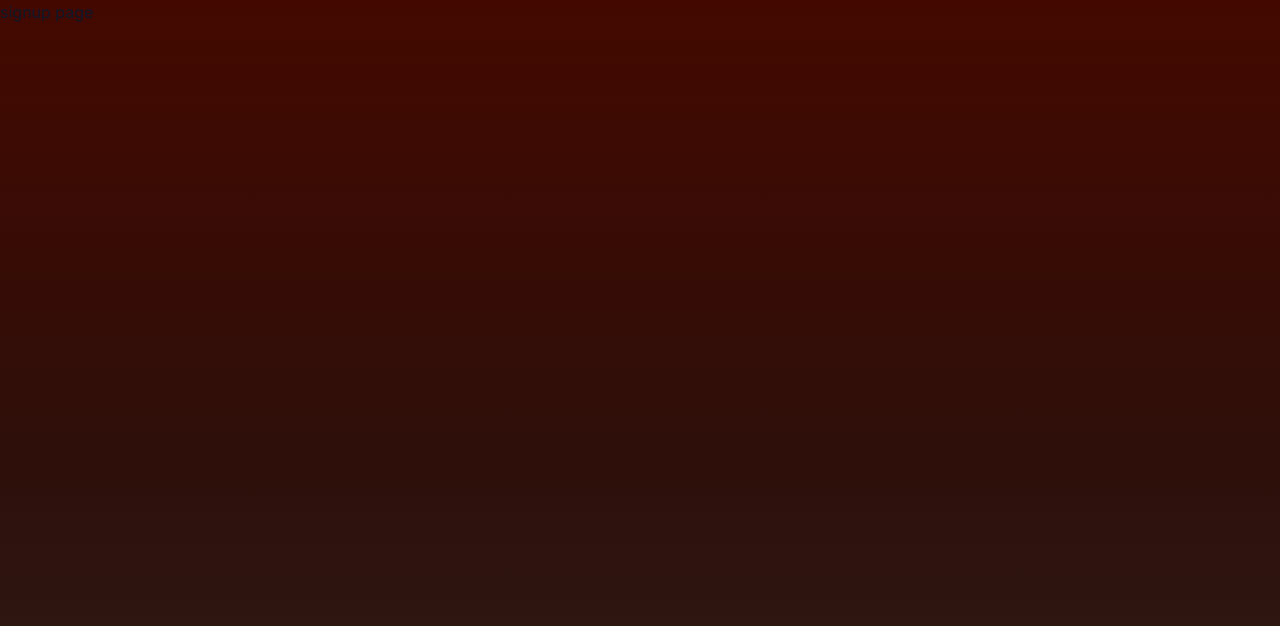
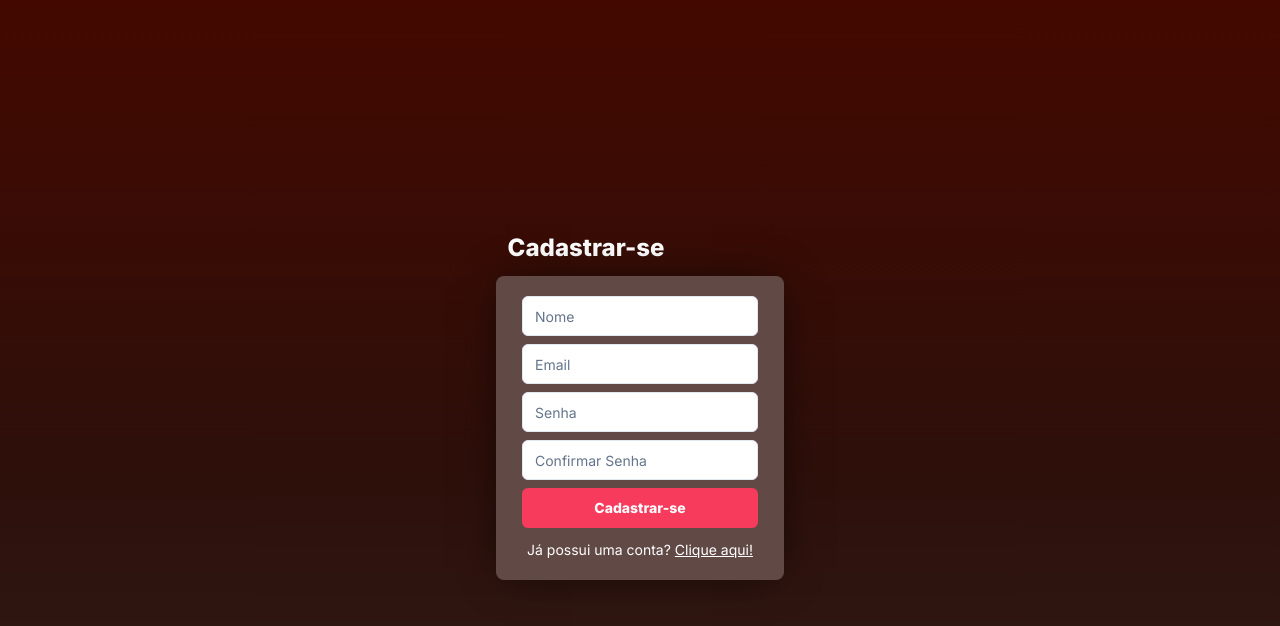
Before and after one commit to event-squad/front, a Next.js app: page /auth/signup in a window 1280 px wide. Shown: the top 626 px of the page. Built offline with nearby package versions, Linux system fonts and the light colour scheme.

Commit message:
feat: signup page

```diff
--- a/package.json
+++ b/package.json
@@ -11,6 +11,7 @@
   "dependencies": {
     "@emotion/react": "^11.11.0",
     "@emotion/styled": "^11.11.0",
+    "@radix-ui/react-checkbox": "^1.0.4",
     "@radix-ui/react-slot": "^1.0.2",
     "@types/node": "20.2.3",
     "@types/react": "18.2.7",
@@ -25,6 +26,7 @@
     "postcss": "8.4.23",
     "react": "18.2.0",
     "react-dom": "18.2.0",
+    "react-toastify": "^9.1.3",
     "tailwind": "^4.0.0",
     "tailwind-merge": "^1.12.0",
     "tailwindcss": "3.3.2",
--- a/src/app/(pages)/auth/signin/login.tsx
+++ b/src/app/(pages)/auth/signin/login.tsx
@@ -20,7 +20,7 @@ export default function Login({
     <div
       className="flex items-center flex-col
       bg-[#614946] rounded-lg border-solid
-      w-72 h-auto p-5"
+      w-72 h-auto p-5 shadow-perso"
     >
       <form onSubmit={(e) => handleSubmit(e)}>
         <Input
--- a/src/app/(pages)/auth/signup/page.tsx
+++ b/src/app/(pages)/auth/signup/page.tsx
@@ -1,9 +1,64 @@
+"use client";
+
+import Auth from "@/app/api/login";
+import SignUp from "./signup";
+import { useState } from "react";
+import { Alert, AlertDescription, AlertTitle } from "@/app/components/ui/alert";
+import { Terminal } from "lucide-react";
+
 const Page = () => {
- return(
-  <>
-   <h1>signup page</h1>
-  </>
- )
-}
+  const [disabled, setDisabled] = useState(true);
+  const [alert, setAlert] = useState(false);
+
+  if (alert) {
+    setTimeout(() => {
+      setAlert(false);
+    }, 3000);
+  }
+
+  const handleSubmit = async (e: any) => {
+    e.preventDefault();
+
+    if (e.target.password.value !== e.target.confirmPassword.value) {
+      setAlert(true);
+      e.target.password.value = "";
+      e.target.confirmPassword.value = "";
+      return;
+    }
+
+    const user = {
+      name: e.target.nome.value,
+      email: e.target.email.value,
+      password: e.target.password.value,
+    };
+  };
+
+  const handlePasswordType = () => {
+    setDisabled(!disabled);
+  };
+
+  return (
+    <div className="flex flex-col justify-center items-center h-screen w-screen">
+      <h1 className="font-extrabold text-white m-3 text-2xl -ml-24">
+        Cadastrar-se
+      </h1>
+
+      <Alert
+        className={`transition-all ${
+          alert ? "top-0 animate-slide-down" : "-top-96  animate-slide-up"
+        } delay-0 animate-bounce absolute bg-[#614946] text-white border-none right-0 m-6 w-auto h-auto fade-out-5`}
+      >
+        <Terminal />
+        <AlertTitle>Senhas não coincidem!</AlertTitle>
+        <AlertDescription>Verifique suas senhas.</AlertDescription>
+      </Alert>
+      <SignUp
+        handleSubmit={handleSubmit}
+        disabled={disabled}
+        handlePasswordType={handlePasswordType}
+      />
+    </div>
+  );
+};
 
 export default Page;
--- /dev/null
+++ b/src/app/(pages)/auth/signup/signup.tsx
@@ -0,0 +1,63 @@
+type Props = {
+  handleSubmit: (e: FormEvent<HTMLFormElement>) => void;
+  disabled: boolean;
+  handlePasswordType: () => void;
+};
+
+import Link from "next/link";
+import { Button } from "@/app/components/ui/button";
+import { Input } from "@/app/components/ui/input";
+import { FormEvent } from "react";
+
+export default function SignUp({ handleSubmit, disabled }: Props) {
+  return (
+    <div
+      className="flex items-center flex-col
+      bg-[#614946] rounded-lg border-solid
+      w-72 h-auto p-5 shadow-perso"
+    >
+      <form onSubmit={(e) => handleSubmit(e)}>
+        <Input
+          required
+          id="nome"
+          placeholder="Nome"
+          type="text"
+          className="bg-white text-black mb-2"
+        />
+        <Input
+          required
+          id="email"
+          placeholder="Email"
+          type="email"
+          className="bg-white text-black mb-2"
+        />
+        <Input
+          required
+          id="password"
+          type="password"
+          placeholder="Senha"
+          className="bg-white text-black mb-2"
+        />
+        <Input
+          required
+          id="confirmPassword"
+          type="password"
+          placeholder="Confirmar Senha"
+          className="bg-white text-black mb-2"
+        />
+        <Button
+          type="submit"
+          className="bg-[#F73B5D] w-full font-extrabold hover:bg-red-500"
+        >
+          Cadastrar-se
+        </Button>
+      </form>
+      <p className="text-white text-sm mt-3">
+        Já possui uma conta?{" "}
+        <Link href="/auth/signin" className="text-white text-sm mt-3 underline">
+          Clique aqui!
+        </Link>
+      </p>
+    </div>
+  );
+}
--- /dev/null
+++ b/src/app/components/ui/alert.tsx
@@ -0,0 +1,55 @@
+import * as React from "react";
+import { cva, type VariantProps } from "class-variance-authority";
+import { cn } from "@/app/lib/utils";
+
+const alertVariants = cva("relative w-full rounded-lg border p-4", {
+  variants: {
+    variant: {
+      default: "bg-background text-foreground",
+      destructive:
+        "text-destructive border-destructive/50 dark:border-destructive text-destructive",
+    },
+  },
+  defaultVariants: {
+    variant: "default",
+  },
+});
+
+const Alert = React.forwardRef<
+  HTMLDivElement,
+  React.HTMLAttributes<HTMLDivElement> & VariantProps<typeof alertVariants>
+>(({ className, variant, ...props }, ref) => (
+  <div
+    ref={ref}
+    role="alert"
+    className={cn(alertVariants({ variant }), className)}
+    {...props}
+  />
+));
+Alert.displayName = "Alert";
+
+const AlertTitle = React.forwardRef<
+  HTMLParagraphElement,
+  React.HTMLAttributes<HTMLHeadingElement>
+>(({ className, ...props }, ref) => (
+  <h5
+    ref={ref}
+    className={cn("mb-1 font-medium leading-none tracking-tight", className)}
+    {...props}
+  />
+));
+AlertTitle.displayName = "AlertTitle";
+
+const AlertDescription = React.forwardRef<
+  HTMLParagraphElement,
+  React.HTMLAttributes<HTMLParagraphElement>
+>(({ className, ...props }, ref) => (
+  <div
+    ref={ref}
+    className={cn("text-sm leading-relaxed", className)}
+    {...props}
+  />
+));
+AlertDescription.displayName = "AlertDescription";
+
+export { Alert, AlertTitle, AlertDescription };
--- a/src/app/globals.css
+++ b/src/app/globals.css
@@ -86,3 +86,9 @@
     #2E1D18 100%);
   }
 }
+
+.shadow-perso {
+  -webkit-box-shadow: 0px 0px 42px -10px rgba(0,0,0,0.75);
+-moz-box-shadow: 0px 0px 42px -10px rgba(0,0,0,0.75);
+box-shadow: 0px 0px 42px -10px rgba(0,0,0,0.75);
+}
```
Also changed, not shown: 1 other file (tests, documents, lock files or other folders).
